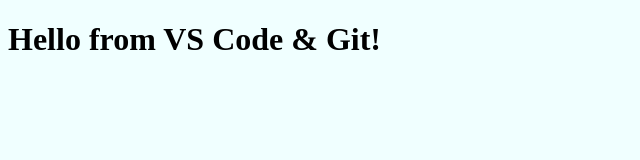
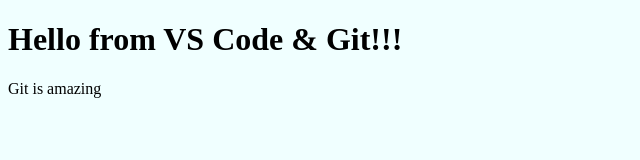
Before and after one commit to arjitsakhuja/vscode-git, a plain HTML site: page index.html in a window 1280 px wide. Shown: the whole page, without its empty margins (0-640 px from the left). Drawn offline with Linux system fonts and the light colour scheme.

Commit message:
added paragraph

```diff
--- a/index.html
+++ b/index.html
@@ -8,7 +8,8 @@
 </head>
 <body>
 <main>
-  <h1>Hello from VS Code & Git!</h1>
+  <h1>Hello from VS Code & Git!!!</h1>
+  <p>Git is amazing</p>
 </main>
 </body>
 </html>
```
